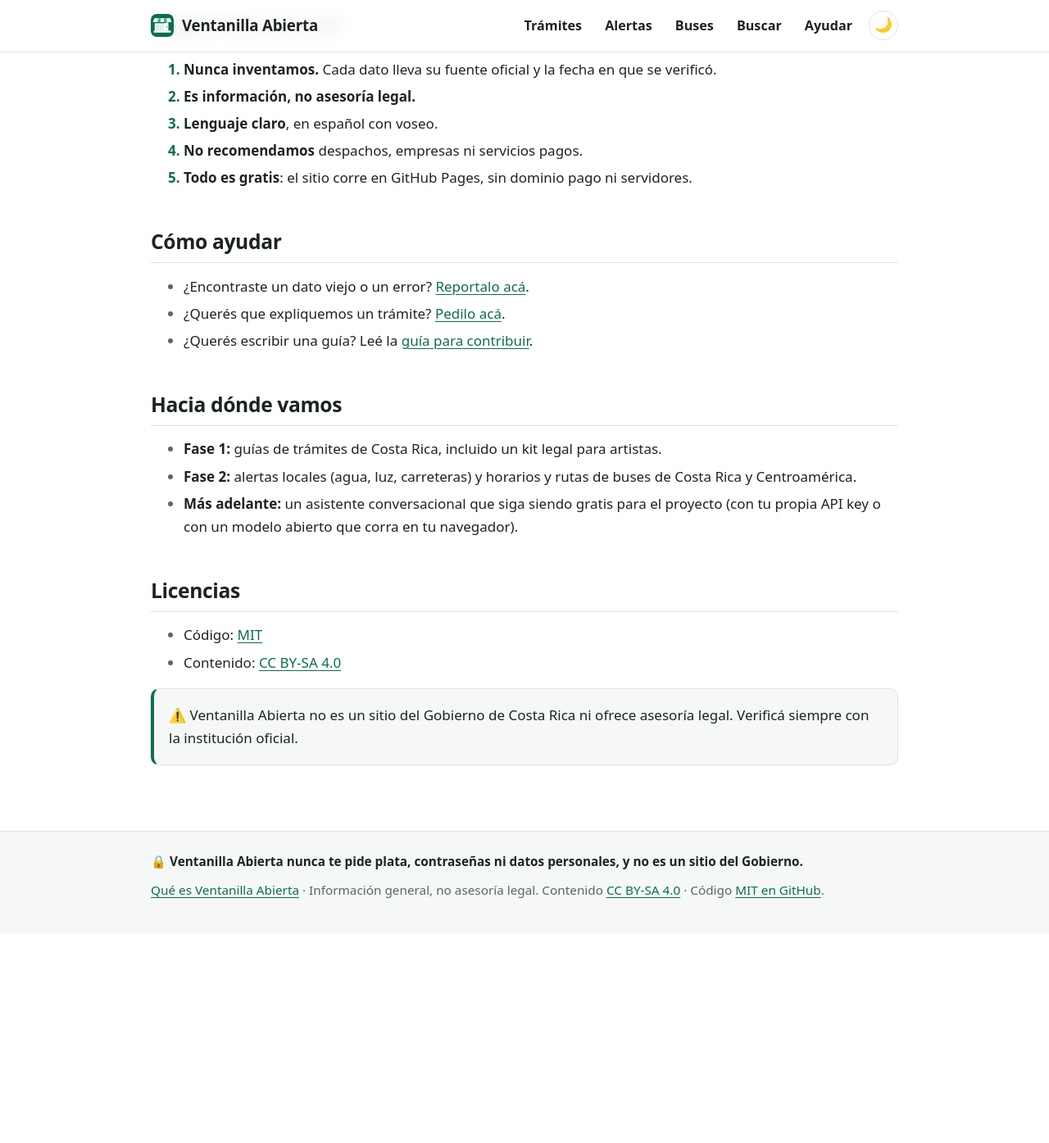
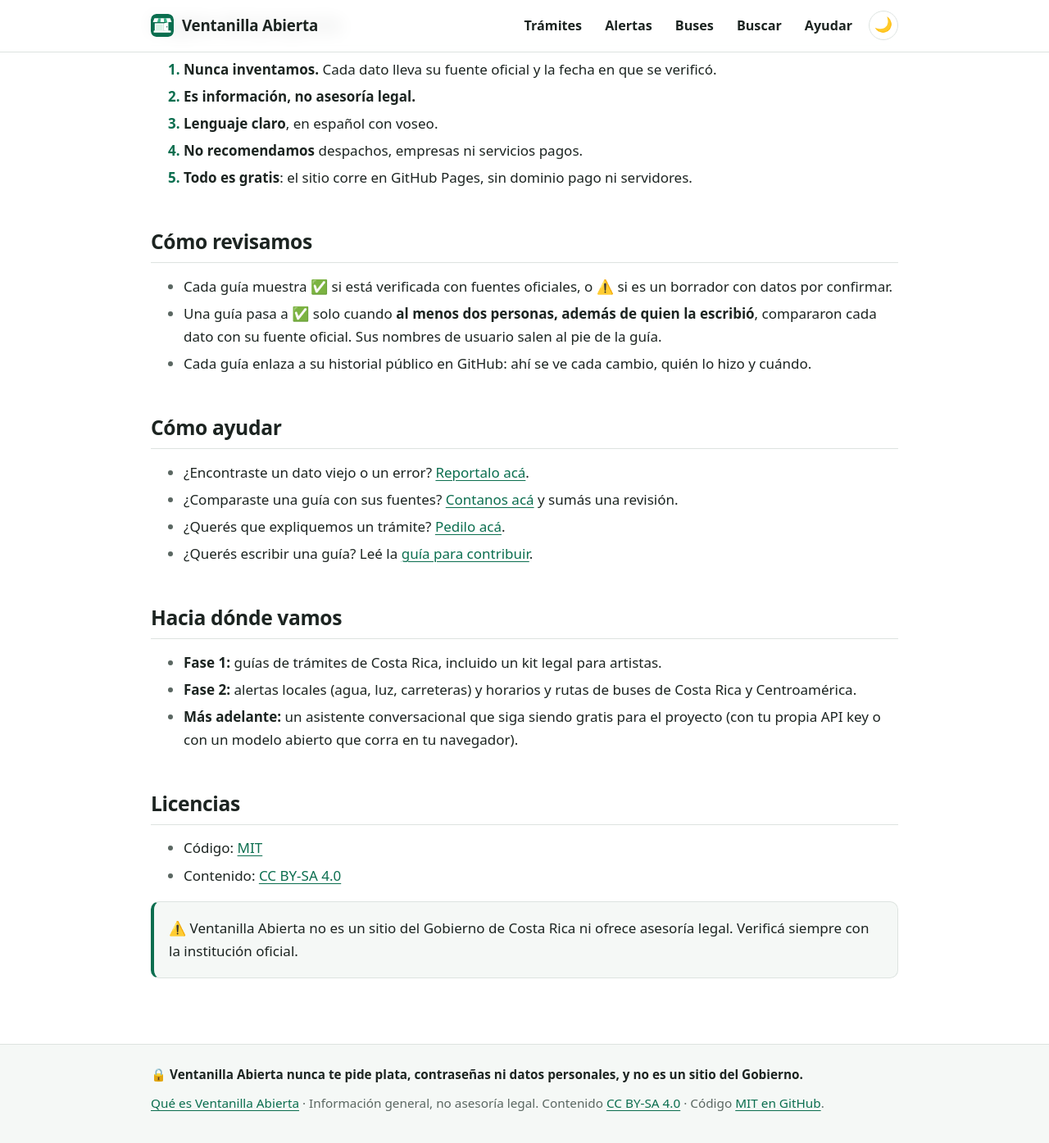
Before and after one commit to axelfj/ventanilla-abierta, a Jekyll site: the page built from acerca.md, in a window 1280 px wide and 1400 px high, scrolled down 494 px. Shown: the top 1395 px of the window at 82% size. Built offline with Jekyll 4.4.1, drawn with Linux system fonts in a browser that asks for light colours; before the commit the page ends 1634 px from its top, so only the background shows below that.

Commit message:
Exigir revisión de dos personas para marcar una guía como verificada y mostrar quién la revisó
- Plantilla de PR con fuentes, fecha y quién revisó; CODEOWNERS para que todo cambio a main lo apruebe quien mantiene el proyecto.
- CONTRIBUTING y Acerca: una guía pasa a verificada solo con dos revisiones además de la de quien la escribió.
- Plantilla de issue "Revisé una guía" para quien no usa GitHub.
- Campo opcional revisado_por; validar.py revisa que sean usuarios de GitHub sin repetir.
- Al pie de cada guía: estado, fecha, quiénes la revisaron y enlace a su historial público.

Co-Authored-By: Claude Opus 5.5 (1M context) <noreply@anthropic.com>
Claude-Session: https://claude.ai/code/session_012Vs7xjvvktbYCTgD1HkxX7

```diff
--- a/_layouts/default.html
+++ b/_layouts/default.html
@@ -77,6 +77,17 @@
   <main class="contenedor">
     {{ content }}
     {%- if page.pais %}
+    {%- comment %} Para que se vea que la guía es real: quién la revisó además de quien la escribió y su historial público. {% endcomment %}
+    <aside class="revision" aria-labelledby="titulo-revision">
+      <h2 id="titulo-revision">Quién revisó esta guía</h2>
+      <p>{% if page.estado == "verificado" %}✅ Verificada con fuentes oficiales{% else %}⚠️ Borrador: algunos datos están por verificar{% endif %}{% if page.ultima_verificacion %} · última verificación {{ page.ultima_verificacion | date: "%Y-%m-%d" }}{% endif %}.</p>
+      {%- if page.revisado_por and page.revisado_por.size > 0 %}
+      <p>Además de quien la escribió, la compararon con las fuentes oficiales: {% for r in page.revisado_por %}<a href="https://github.com/{{ r | url_encode }}">@{{ r | escape }}</a>{% if forloop.rindex == 2 %} y {% elsif forloop.last == false %}, {% endif %}{% endfor %}.</p>
+      {%- else %}
+      <p>Todavía nadie de la comunidad la revisó aparte de quien la escribió.</p>
+      {%- endif %}
+      <p class="no-imprimir"><a href="https://github.com/axelfj/ventanilla-abierta/commits/main/{{ page.path }}">Ver cada cambio, quién lo hizo y cuándo</a> · <a href="https://github.com/axelfj/ventanilla-abierta/issues/new?template=revision.md&amp;title={{ '[Revisión] ' | append: page.title | url_encode | replace: "+", "%20" }}">¿La comparaste con las fuentes? Contanos</a></p>
+    </aside>
     {%- assign enlace = page.url | absolute_url %}
     {%- assign mensaje = page.title | append: ": " | append: enlace %}
     <p class="compartir no-imprimir">
--- a/acerca.md
+++ b/acerca.md
@@ -22,9 +22,16 @@ Ventanilla Abierta es un proyecto de código abierto que explica, en español cl
 4. **No recomendamos** despachos, empresas ni servicios pagos.
 5. **Todo es gratis**: el sitio corre en GitHub Pages, sin dominio pago ni servidores.
 
+## Cómo revisamos
+
+- Cada guía muestra ✅ si está verificada con fuentes oficiales, o ⚠️ si es un borrador con datos por confirmar.
+- Una guía pasa a ✅ solo cuando **al menos dos personas, además de quien la escribió**, compararon cada dato con su fuente oficial. Sus nombres de usuario salen al pie de la guía.
+- Cada guía enlaza a su historial público en GitHub: ahí se ve cada cambio, quién lo hizo y cuándo.
+
 ## Cómo ayudar
 
 - ¿Encontraste un dato viejo o un error? [Reportalo acá](https://github.com/axelfj/ventanilla-abierta/issues/new?template=correccion.md).
+- ¿Comparaste una guía con sus fuentes? [Contanos acá](https://github.com/axelfj/ventanilla-abierta/issues/new?template=revision.md) y sumás una revisión.
 - ¿Querés que expliquemos un trámite? [Pedilo acá](https://github.com/axelfj/ventanilla-abierta/issues/new?template=nuevo-tramite.md).
 - ¿Querés escribir una guía? Leé la [guía para contribuir](https://github.com/axelfj/ventanilla-abierta/blob/main/CONTRIBUTING.md).
 
--- a/assets/css/style.scss
+++ b/assets/css/style.scss
@@ -139,6 +139,11 @@ pre { padding:14px; border:1px solid var(--borde); }
 .situaciones a:hover, .situaciones a:focus-visible { border-color:var(--acento); background:var(--acento-suave); color:var(--texto); }
 .situaciones a > span:first-child { flex:none; font-size:1.25em; }
 
+/* Quién revisó la guía */
+.revision { margin-top:40px; padding:16px 20px; border:1px solid var(--borde); border-radius:10px; }
+.revision h2 { margin:0 0 8px; font-size:1.05em; }
+.revision p { margin:.4em 0; }
+
 /* Compartir */
 .compartir { margin-top:32px; }
 .compartir a { display:inline-flex; align-items:center; gap:8px; padding:12px 18px; border:1px solid var(--acento); border-radius:10px;
```
Also changed, not shown: CONTRIBUTING.md (+19 -1 lines), plantillas/ficha-tramite.md (+2 -1 lines), scripts/validar.py (+14 -1 lines), .github/ISSUE_TEMPLATE/revision.md (added), .github/pull_request_template.md (added), 1 other file.
